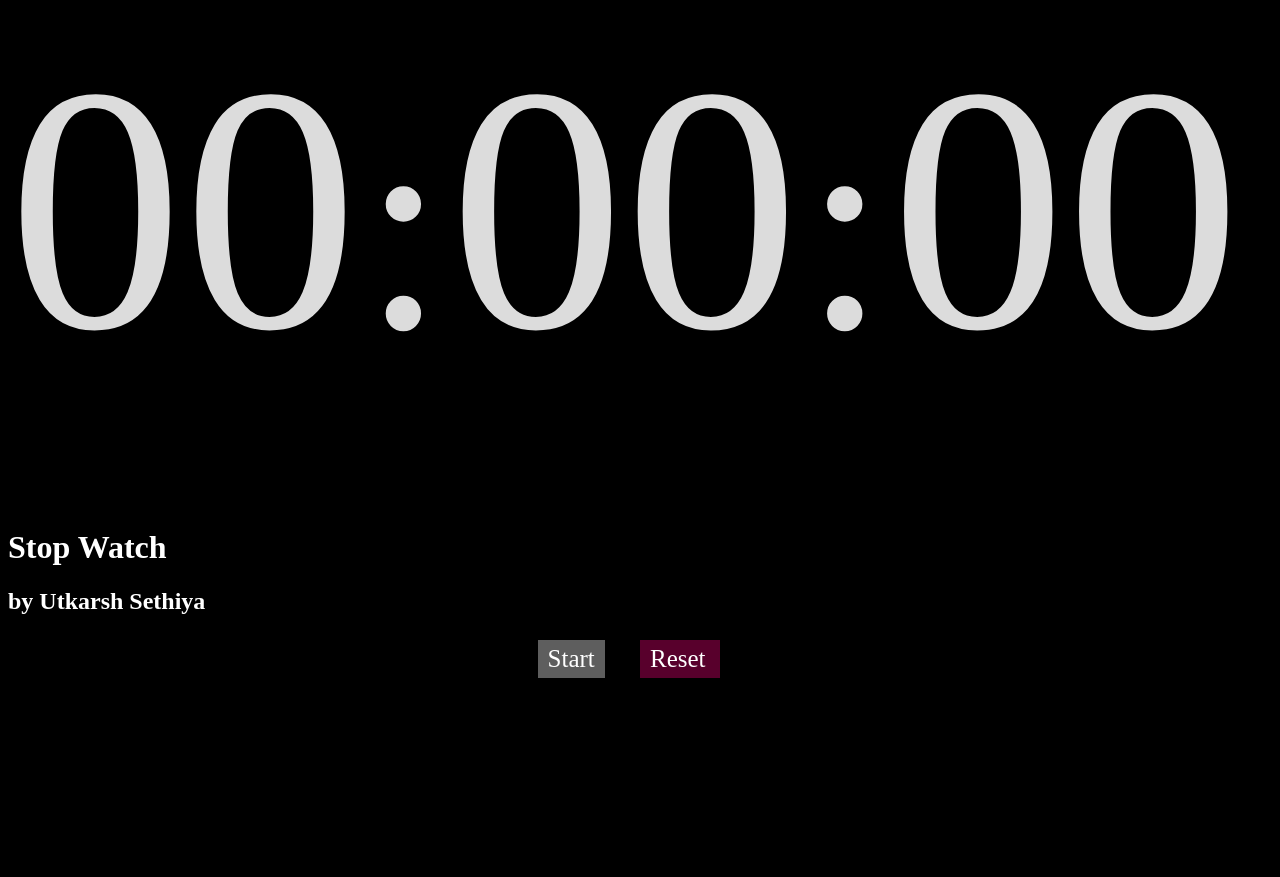
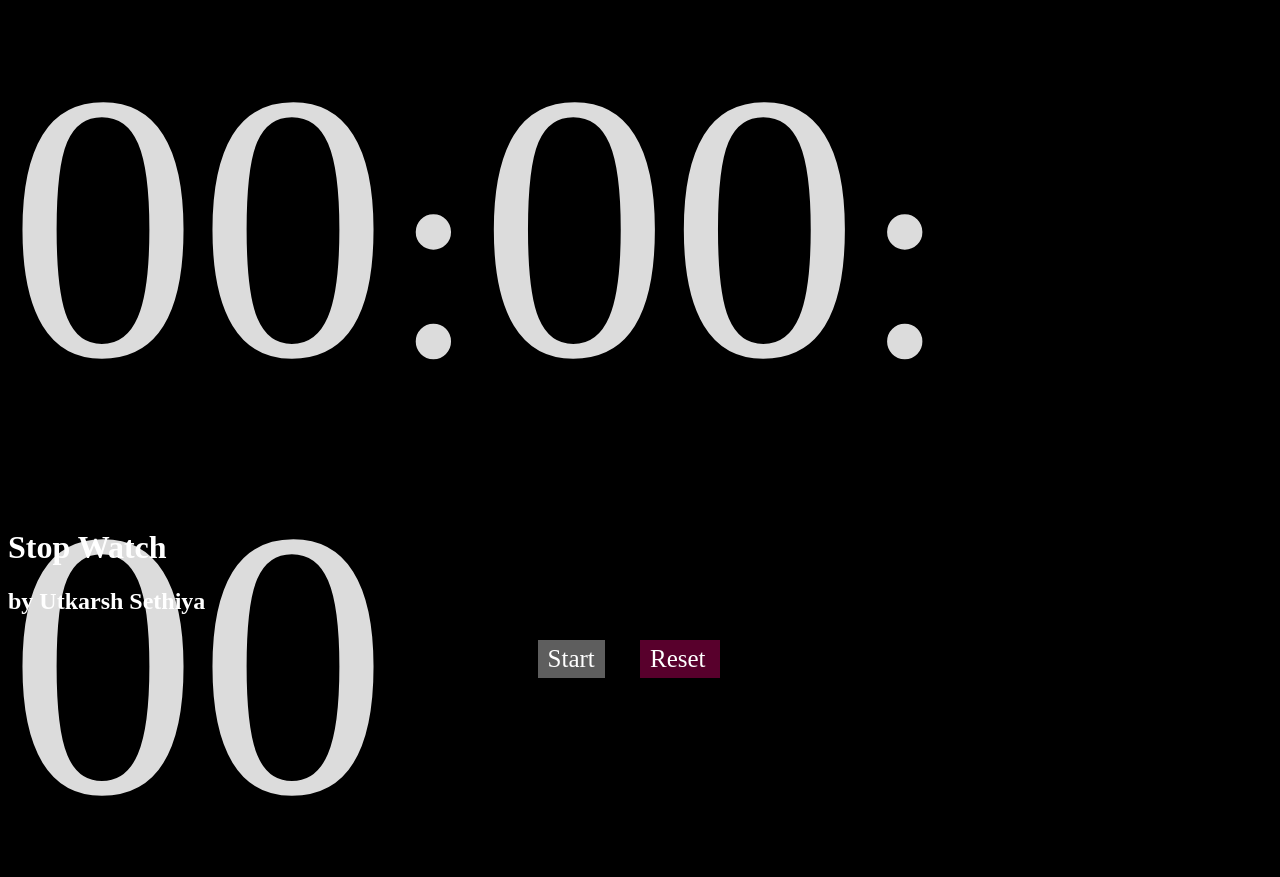
Before and after one commit to UtkarshSethiya/stopwatch_for_desktop, a plain HTML site: page index.html in a window 1280 px wide. Before the commit the page ends 800 px from the top, so only its background shows below. Drawn offline with Linux system fonts and the light colour scheme; a web font is replaced by a local one.

Commit message:
Update STOPWATCH.css
change

```diff
--- a/STOPWATCH.css
+++ b/STOPWATCH.css
@@ -24,7 +24,7 @@ body{
 
 .timer{
    font-family: abc;
-    font-size: 350px;
+    font-size: 380px;
     font-weight: 100;
      color: rgba(255, 255, 255, 0.863);
      cursor:auto;
```
